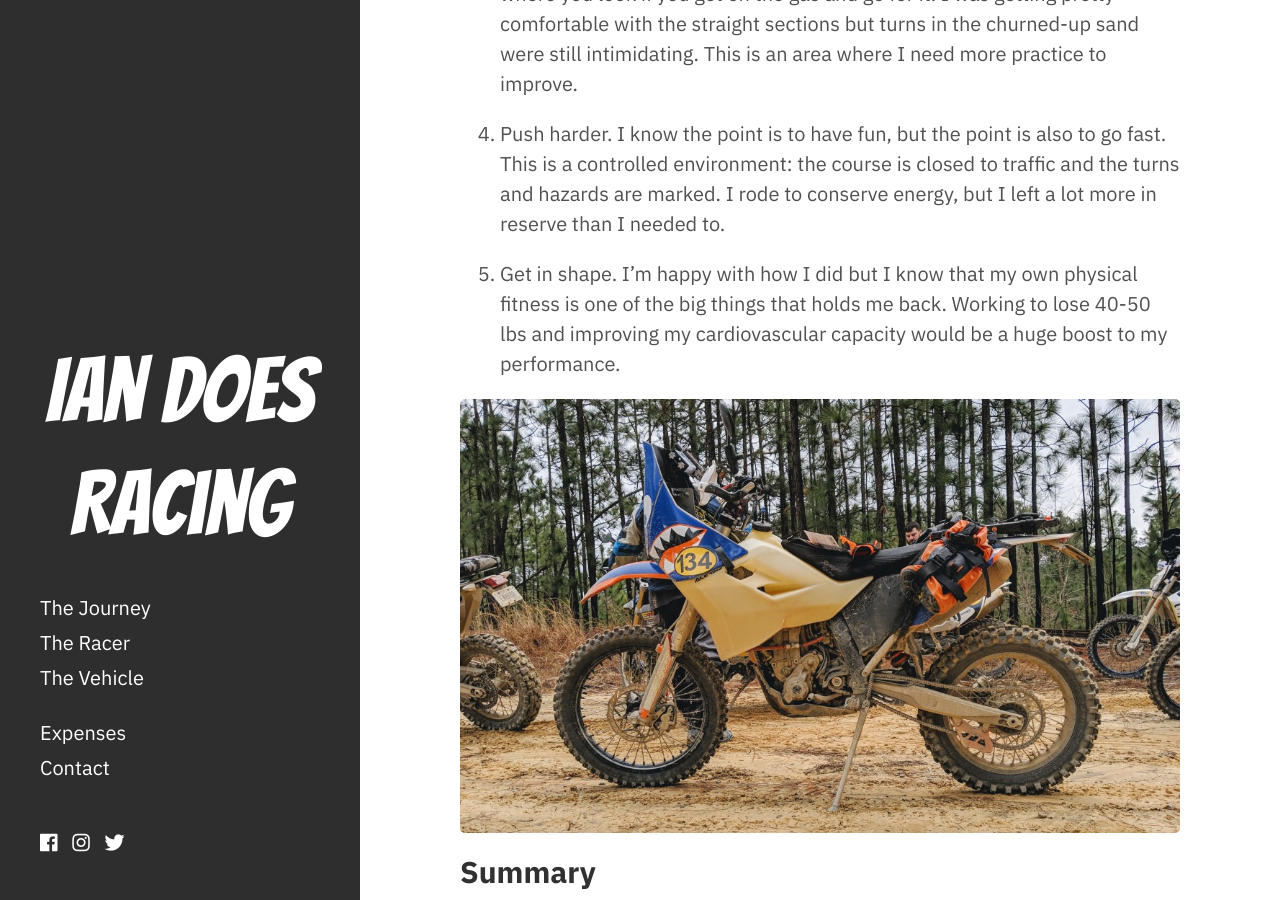
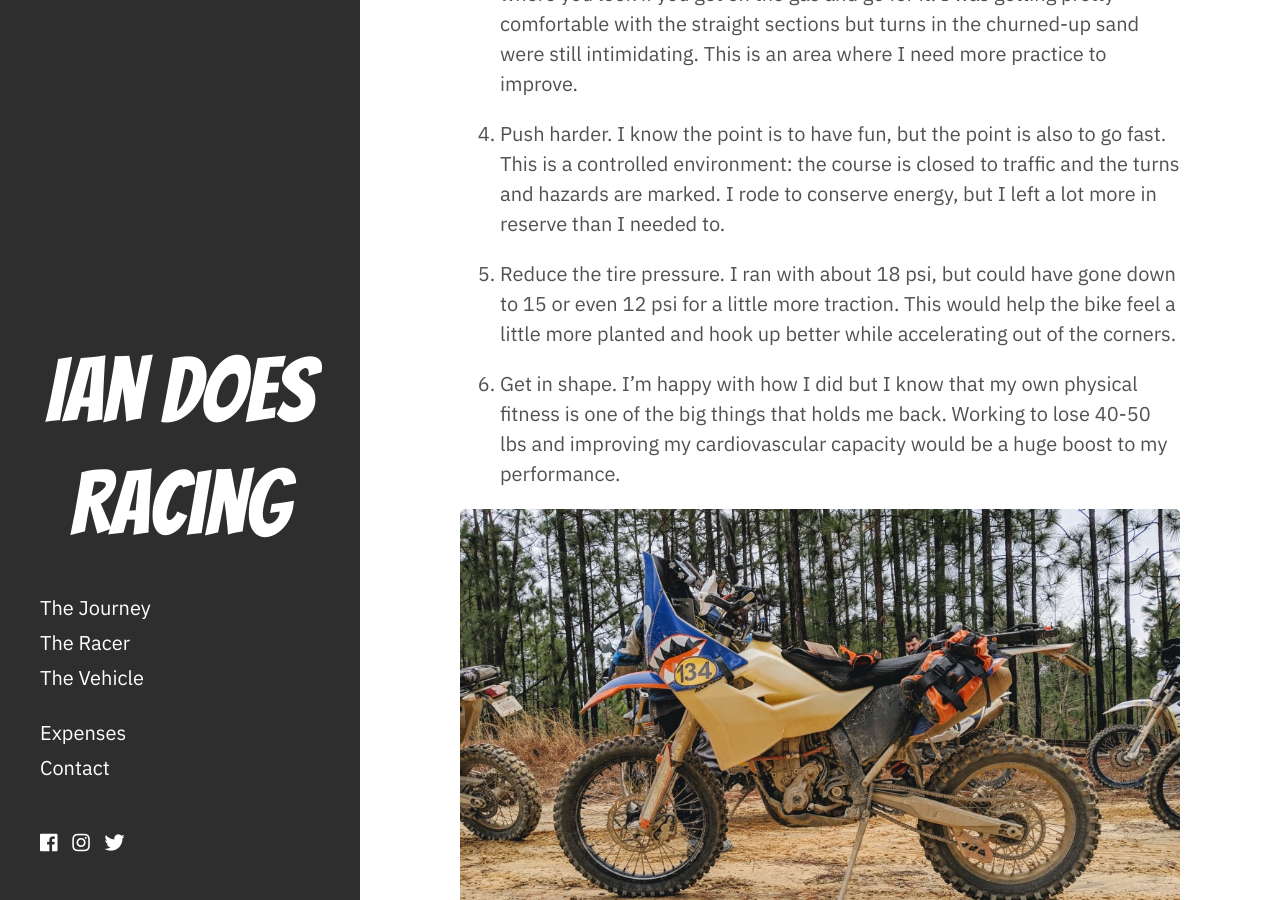
Before and after one commit to icooper/iandoesracing, a Jekyll site: the page built from _posts/2019-03-05-debrief.md, in a window 1280 px wide and 900 px high, scrolled down 2417 px. Built offline with Jekyll 4.4.1, drawn with Linux system fonts in a browser that asks for light colours; nearby versions of some CDN libraries.

Commit message:
added tire pressure comment

```diff
--- a/_posts/2019-03-05-debrief.md
+++ b/_posts/2019-03-05-debrief.md
@@ -34,7 +34,9 @@ Now that the rally is finished, I wanted to review some of what worked and what
 
 4. Push harder. I know the point is to have fun, but the point is also to go fast. This is a controlled environment: the course is closed to traffic and the turns and hazards are marked. I rode to conserve energy, but I left a lot more in reserve than I needed to.
 
-5. Get in shape. I'm happy with how I did but I know that my own physical fitness is one of the big things that holds me back. Working to lose 40-50 lbs and improving my cardiovascular capacity would be a huge boost to my performance.
+5. Reduce the tire pressure. I ran with about 18 psi, but could have gone down to 15 or even 12 psi for a little more traction. This would help the bike feel a little more planted and hook up better while accelerating out of the corners.
+
+6. Get in shape. I'm happy with how I did but I know that my own physical fitness is one of the big things that holds me back. Working to lose 40-50 lbs and improving my cardiovascular capacity would be a huge boost to my performance.
 
 ![sandblast 2019 SS8 start](/assets/img/sb2019-ss8start.jpg "sandblast 2019 SS8 start")
 
```
